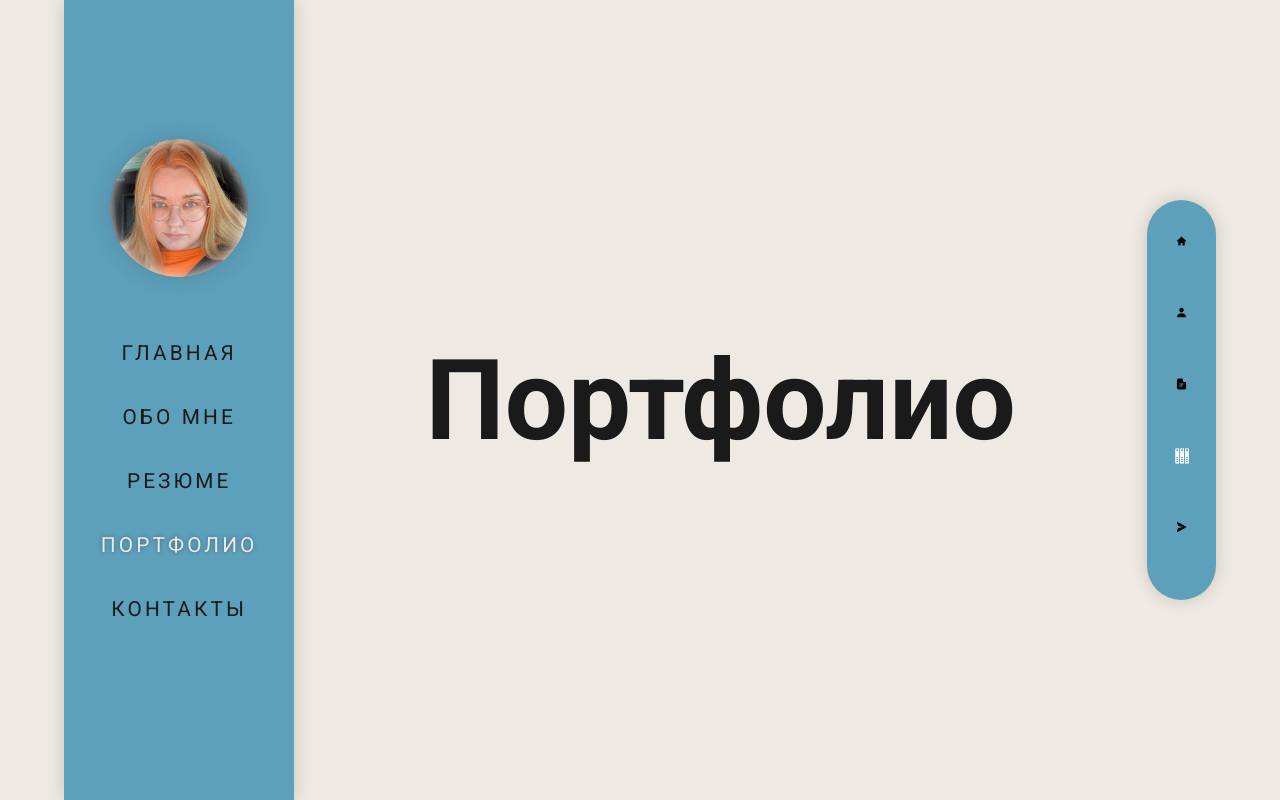
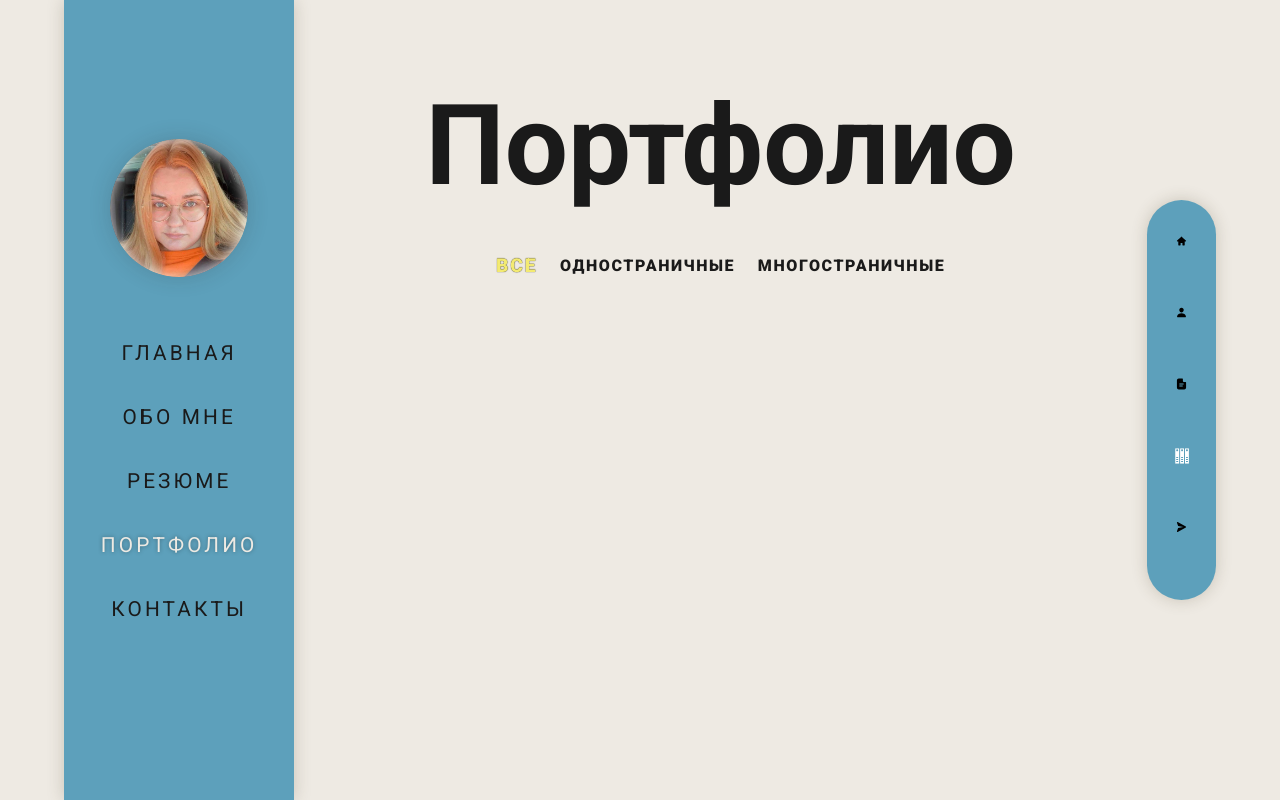
Before and after one commit to Anastassiya-Rybak/self-expression, a Nuxt app: page /Portfolio in a window 1280 px wide. Built offline with nearby package versions, Linux system fonts and the light colour scheme.

Commit message:
feat: fill-in portfolio page base

```diff
--- a/pages/Portfolio.vue
+++ b/pages/Portfolio.vue
@@ -1,7 +1,28 @@
 <template>
     <NuxtLayout name="custom">
-        <section class="portfolio poge-content">
+        <section class="portfolio page-content">
             <h1 class="portfolio__title title">Портфолио</h1>
+            <nav class="portfolio__nav">
+                <ul class="portfolio__nav-wrap">
+                    <li class="portfolio__nav-item">
+                        <NuxtLink active-class="portfolio__nav-item_active" to="/Portfolio">Все</NuxtLink>
+                    </li>
+                    <li class="portfolio__nav-item">
+                        <NuxtLink active-class="portfolio__nav-item_active" to="/Portfolio/landings">Одностраничные</NuxtLink>
+                    </li>
+                    <li class="portfolio__nav-item">
+                        <NuxtLink active-class="portfolio__nav-item_active" to="/Portfolio/multi">Многостраничные</NuxtLink>
+                    </li>
+                    <!-- <li>
+                        <NuxtLink to="/Portfolio/practice">Практика</NuxtLink>
+                    </li> -->
+                </ul>
+            </nav>
+            <div class="portfolio__content">
+                <!-- <a class="portfolio__content-link" v-for="link in links" :key="link" :href="'https://' + link" target="_blank" rel="noopener noreferrer">
+                    <NuxtImg :src="/">
+                </a> -->
+            </div>
         </section>
     </NuxtLayout>
 </template>
@@ -11,5 +32,51 @@
 </script>
 
 <style lang="scss" scoped>
+    .portfolio {
+        display: flex;
+        flex-direction: column;
+        align-items: center;
+        justify-content: space-between;
 
+        &__nav {
+            width: 60%;
+
+            &-wrap {
+                display: flex;
+                justify-content: space-between;
+                align-items: center;
+            }
+
+            &-item {
+                a {
+                    text-transform: uppercase;
+                    font-weight: 800;
+                    letter-spacing: 0.1em;
+                    transition: all 0.3s;
+
+                    @include hover {
+                        color: $accent2;
+                        text-shadow: 0 0 0.05em rgba(0, 0, 0, 0.986);
+                        font-size: 1.2em;
+                    }
+                }
+
+                &_active {
+                    color: $accent2;
+                    text-shadow: 0 0 0.05em rgba(0, 0, 0, 0.986);
+                    font-size: 1.2em;
+                }
+            }
+        }
+
+        &__content {
+            height: 50dvh;
+            width: 100%;
+
+            &-link {
+                width: 24%;
+                height: 24%;
+            }
+        }
+    }
 </style>
```
